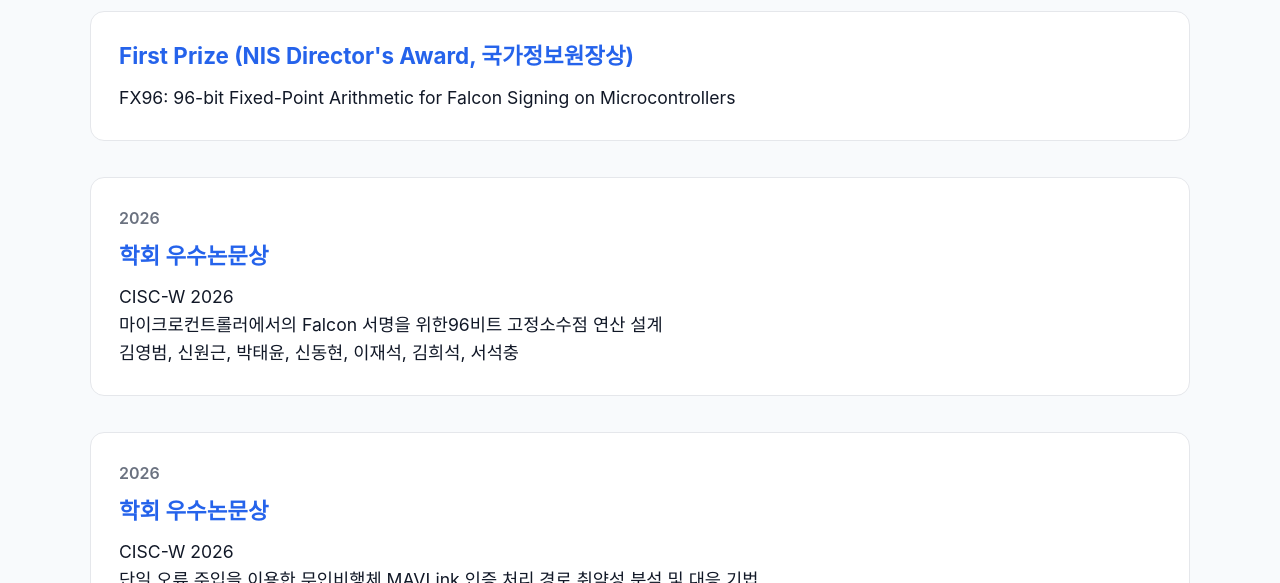
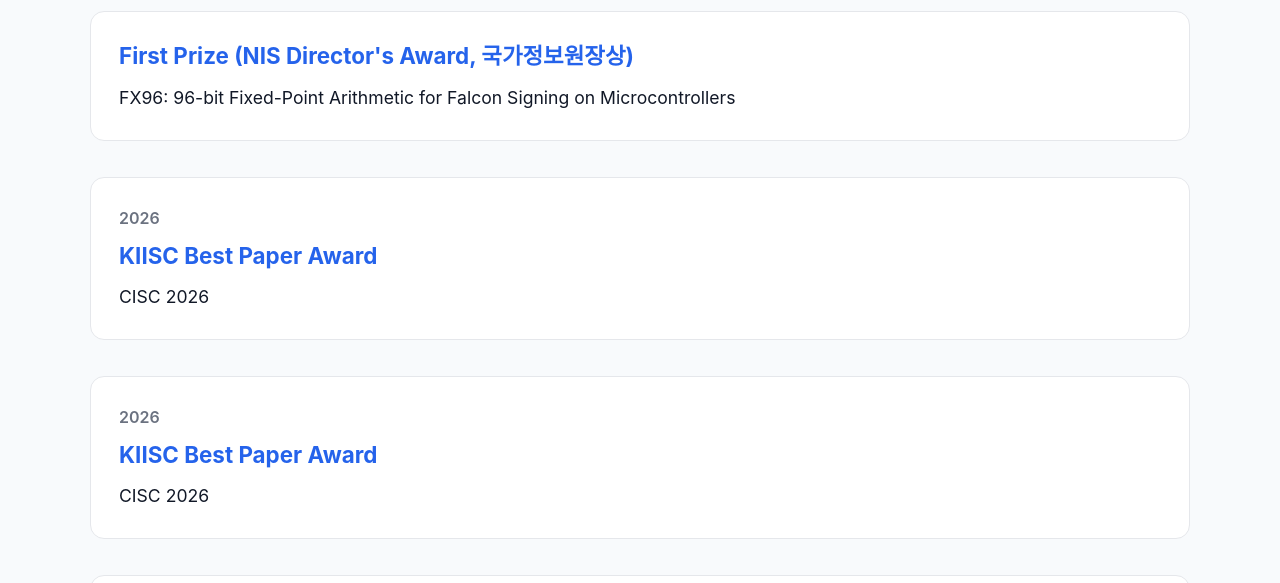
Before and after one commit to persShins/persShins.github.io, a plain HTML site: page awards.html in a window 1280 px wide. Shown: the part 217-800 px from the top of the page. Drawn offline with Linux system fonts and the light colour scheme.

Commit message:
Match CISC 2026 awards to existing award format

```diff
--- a/awards.html
+++ b/awards.html
@@ -55,19 +55,15 @@
       <h2>First Prize (NIS Director's Award, <span lang="ko">국가정보원장상</span>)</h2>
       <p>FX96: 96-bit Fixed-Point Arithmetic for Falcon Signing on Microcontrollers</p>
     </article>
-    <article class="award" id="cisc-w-2026-191">
+    <article class="award" id="kiisc-best-paper-2026-falcon">
       <time datetime="2026">2026</time>
-      <h2 lang="ko">학회 우수논문상</h2>
-      <p>CISC-W 2026</p>
-      <p lang="ko">마이크로컨트롤러에서의 Falcon 서명을 위한96비트 고정소수점 연산 설계</p>
-      <p lang="ko">김영범, 신원근, 박태윤, 신동현, 이재석, 김희석, 서석충</p>
+      <h2>KIISC Best Paper Award</h2>
+      <p>CISC 2026</p>
     </article>
-    <article class="award" id="cisc-w-2026-152">
+    <article class="award" id="kiisc-best-paper-2026-mavlink">
       <time datetime="2026">2026</time>
-      <h2 lang="ko">학회 우수논문상</h2>
-      <p>CISC-W 2026</p>
-      <p lang="ko">단일 오류 주입을 이용한 무인비행체 MAVLink 인증 처리 경로 취약성 분석 및 대응 기법</p>
-      <p lang="ko">박수진, 신원근, 배대현, 신한범, 이인섭, 홍석희, 김희석</p>
+      <h2>KIISC Best Paper Award</h2>
+      <p>CISC 2026</p>
     </article>
     <article class="award" id="kiisc-2025">
       <time datetime="2025">2025</time>
```
